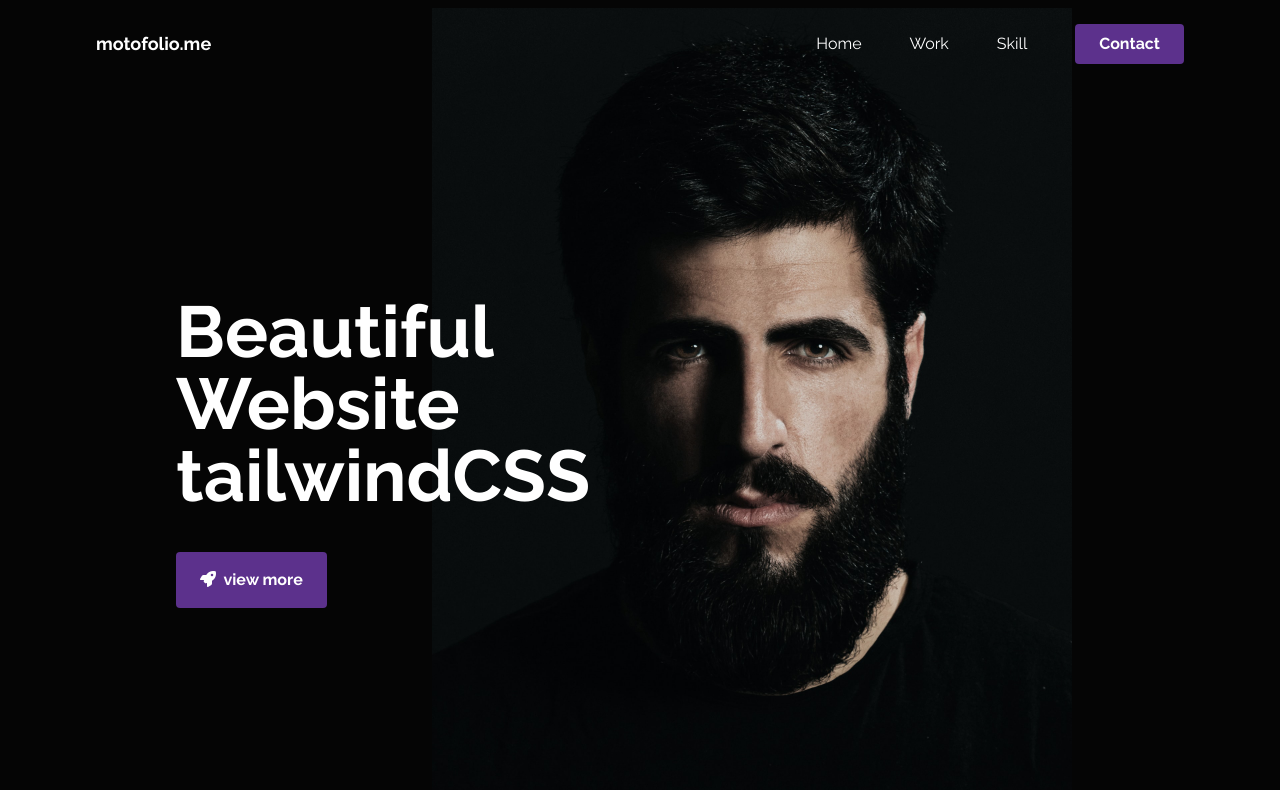
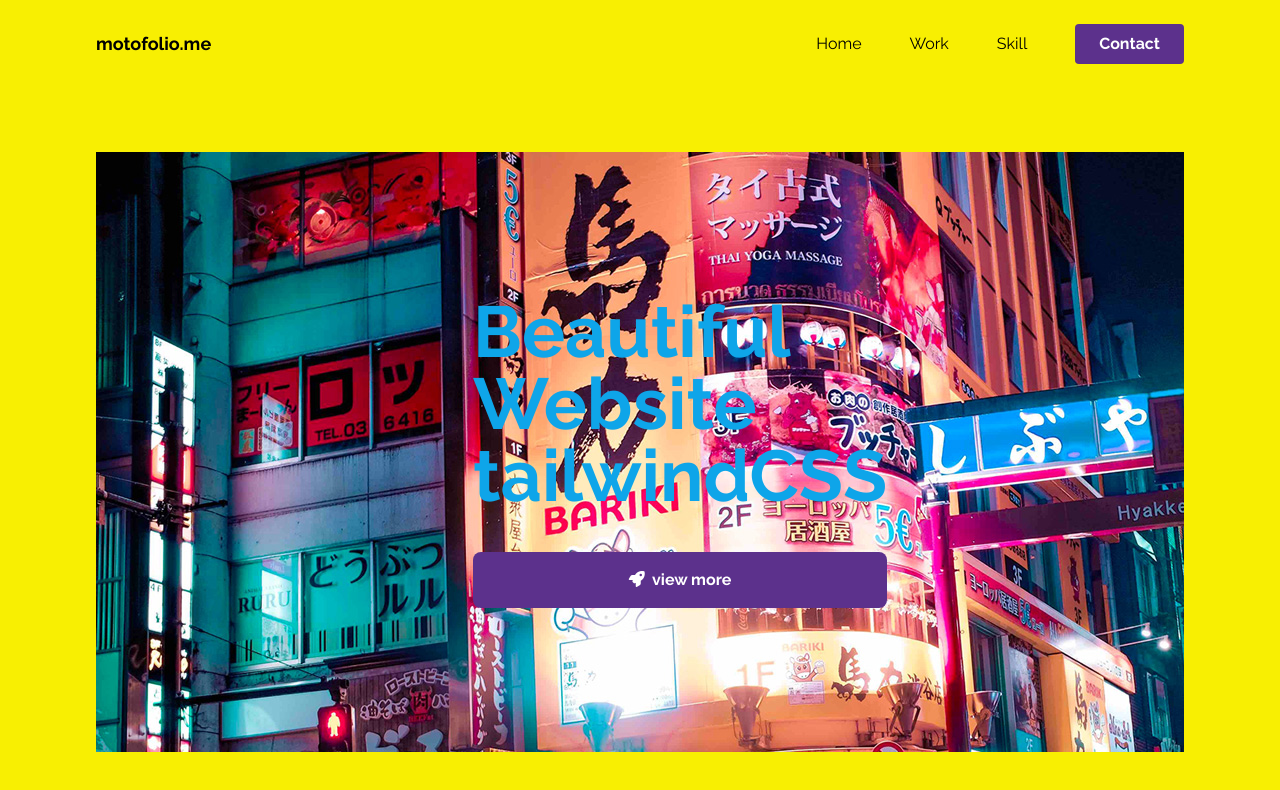
Before and after one commit to dicekymt/tailwind-portfolio, a website: page src/index.html in a window 1280 px wide. Drawn offline with Linux system fonts and the light colour scheme.

Commit message:
add hero area

```diff
--- a/src/index.html
+++ b/src/index.html
@@ -1,44 +1,81 @@
-<!doctype html>
+<!DOCTYPE html>
 <html lang="ja">
   <head>
-  <meta charset="UTF-8">
-  <meta name="viewport" content="width=device-width, initial-scale=1.0">
-  <link href="../dist/output.css" rel="stylesheet">
+    <meta charset="UTF-8" />
+    <meta name="viewport" content="width=device-width, initial-scale=1.0" />
+    <link href="../dist/output.css" rel="stylesheet" />
     <title>tailwind Portfolio</title>
-  <link rel="preconnect" href="https://fonts.googleapis.com">
-  <link rel="preconnect" href="https://fonts.gstatic.com" crossorigin>
-  <link href="https://fonts.googleapis.com/css2?family=Raleway:wght@300;400;500;600;700&display=swap" rel="stylesheet">
-  <link rel="stylesheet" href="https://cdnjs.cloudflare.com/ajax/libs/font-awesome/6.2.0/css/all.min.css" integrity="sha512-xh6O/CkQoPOWDdYTDqeRdPCVd1SpvCA9XXcUnZS2FmJNp1coAFzvtCN9BmamE+4aHK8yyUHUSCcJHgXloTyT2A==" crossorigin="anonymous" referrerpolicy="no-referrer" />
+    <link rel="preconnect" href="https://fonts.googleapis.com" />
+    <link rel="preconnect" href="https://fonts.gstatic.com" crossorigin />
+    <link
+      href="https://fonts.googleapis.com/css2?family=Raleway:wght@300;400;500;600;700&display=swap"
+      rel="stylesheet"
+    />
+    <link
+      rel="stylesheet"
+      href="https://cdnjs.cloudflare.com/ajax/libs/font-awesome/6.2.0/css/all.min.css"
+      integrity="sha512-xh6O/CkQoPOWDdYTDqeRdPCVd1SpvCA9XXcUnZS2FmJNp1coAFzvtCN9BmamE+4aHK8yyUHUSCcJHgXloTyT2A=="
+      crossorigin="anonymous"
+      referrerpolicy="no-referrer"
+    />
   </head>
-<body class="font-raleway bg-body text-white">
+  <body class="font-raleway bg-body text-black">
     <header class="py-6">
-    <div class="container mx-auto flex justify-between items-center px-8 md:px-14 lg:px-24 w-full">
+      <div
+        class="container mx-auto flex justify-between items-center px-8 md:px-14 lg:px-24 w-full"
+      >
         <div class="text-lg font-bold">motofolio.me</div>
         <div class="space-x-12 hidden md:flex items-center">
-        <a href="#home" class="hover:text-selected-text transition-all duration-300">Home</a>
-        <a href="#work" class="hover:text-selected-text transition-all duration-300">Work</a>
-        <a href="#skill" class="hover:text-selected-text transition-all duration-300">Skill</a>
-        <a href="#contact"><button class="px-6 py-2 bg-theme font-bold rounded hover:bg-purple-600 transition-all duration-300 ">Contact</button></a>
+          <a
+            href="#home"
+            class="hover:text-selected-text transition-all duration-300"
+            >Home</a
+          >
+          <a
+            href="#work"
+            class="hover:text-selected-text transition-all duration-300"
+            >Work</a
+          >
+          <a
+            href="#skill"
+            class="hover:text-selected-text transition-all duration-300"
+            >Skill</a
+          >
+          <a href="#contact"
+            ><button
+              class="px-6 py-2 bg-theme text-white font-bold rounded hover:bg-purple-600 transition-all duration-300"
+            >
+              Contact
+            </button></a
+          >
         </div>
         <div class="md:hidden">
           <i class="fa-solid fa-bars"></i>
         </div>
       </div>
     </header>
-  <div id="home" class="container mt-16 flex justify-between items-center mx-auto px-8 md:px-14 lg:px-24 w-full">
-   <div class="flex flex-wrap md:flex-nowrap">
-    <div class="md:my-36 lg:ml-20 justify-center">
-      <h1 class="font-bold text-5xl text-center md:text-left lg:text-7xl md:text-6xl">
-        Beautiful<br>
-        Website<br>
+    <div
+      id="home"
+      class="container mt-16 flex justify-between items-center mx-auto px-8 md:px-14 lg:px-24 w-full"
+    >
+      <div class="flex flex-wrap md:flex-nowrap justify-center bg-hero-img w-full">
+        <div
+          class="md:my-36 lg:ml-20 md:justify-start max-w-xl flex flex-col"
+        >
+          <h1
+            class="font-bold text-5xl text-center md:text-left lg:text-7xl md:text-6xl text-sky-500"
+          >
+            Beautiful<br />
+            Website<br />
             tailwindCSS
           </h1>
-      <button class="px-6 py-4 bg-theme font-bold rounded hover:bg-purple-600 transition-all duration-300 mt-10">
+          <button
+            class="px-6 py-4 bg-theme font-bold text-white rounded-lg hover:bg-purple-600 transition-all duration-300 mt-10"
+          >
             <i class="fa-solid fa-rocket mr-1"></i>
             <span>view more</span>
           </button>
         </div>
-    <img src="./images/human.jpg" alt="image" class="md:absolute lg:top-2 lg:right-52 md:w-3/5 w-10/12 mt-12 md:mt-0 right-6 mx-auto -z-10 lg:w-3/6">
       </div>
     </div>
   </body>
--- a/tailwind.config.js
+++ b/tailwind.config.js
@@ -4,9 +4,12 @@ module.exports = {
   theme: {
     extend: {
       colors:{
-        body:"#050505",
+        body:"#F8EF02",
         "selected-text":"#A3A3FF",
         theme:"#5c318c"
+      },
+      backgroundImage:{
+        'hero-img': "url('./src/images/header_bg.jpg')",
       }
     },
     fontFamily:{
```
Also changed, not shown: dist/output.css, dist/src/images/header_bg.jpg (added), src/images/header_bg.jpg (added), 1 other file. Lines whose indentation alone changed are shown as unchanged.
